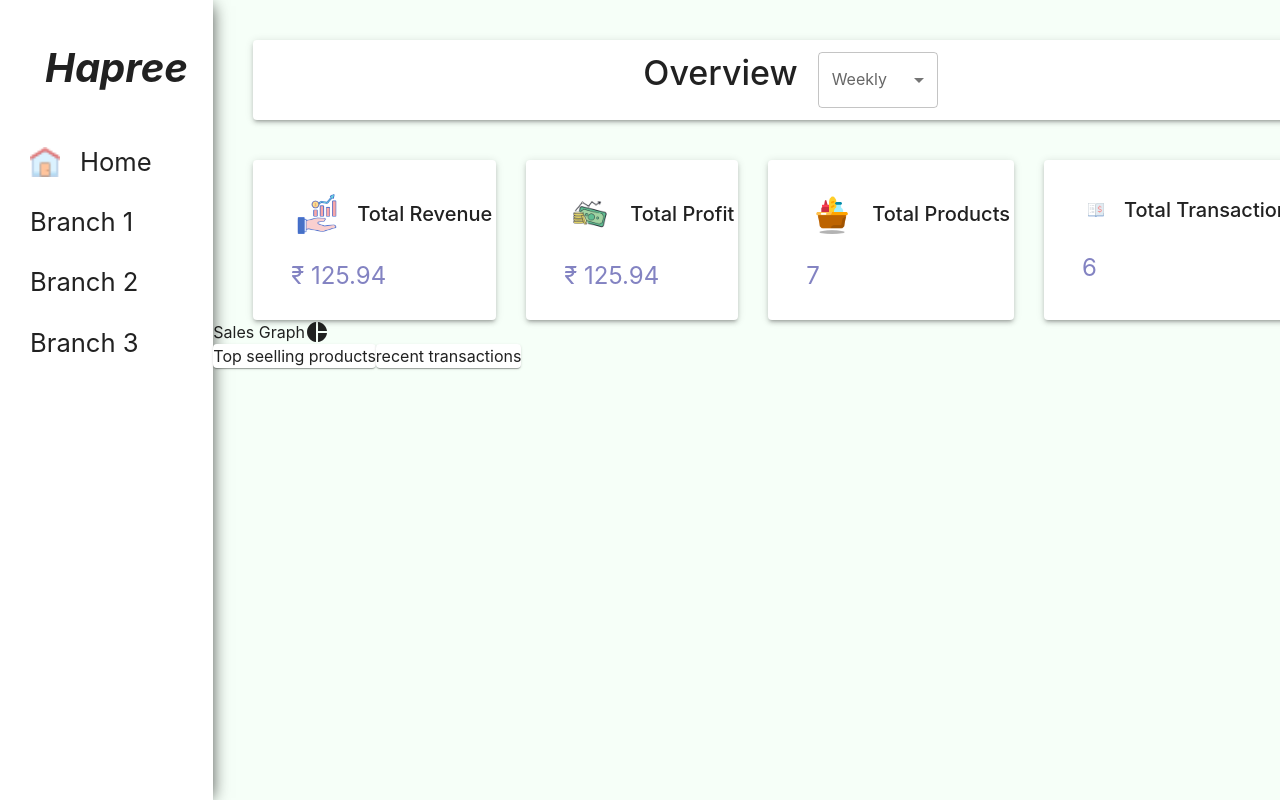
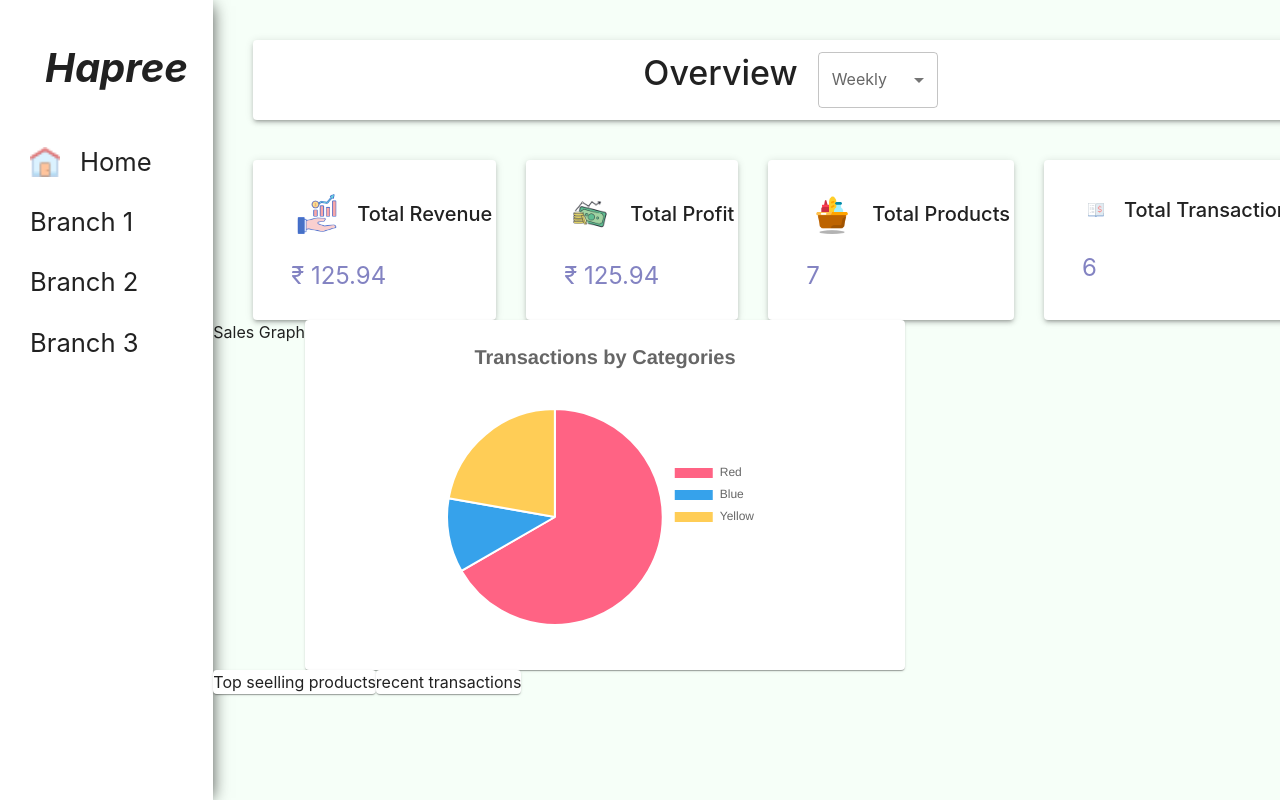
Before and after one commit to PreethiPara/Billing-App, a React (Create React App) app: page /dashboard in a window 1280 px wide. Shown: the top 800 px of the page. Built offline with nearby package versions, Linux system fonts and the light colour scheme; a web font is replaced by a local one.

Commit message:
implementing pie-chart, styling error near blue part of pie chart

```diff
--- a/package.json
+++ b/package.json
@@ -16,6 +16,7 @@
     "@types/react-dom": "^18.0.0",
     "@types/webpack": "^5.28.5",
     "chart.js": "^4.4.2",
+    "ng2-charts": "^6.0.0",
     "react": "^18.2.0",
     "react-chartjs-2": "^5.2.0",
     "react-dom": "^18.2.0",
@@ -50,6 +51,7 @@
     ]
   },
   "devDependencies": {
+    "@types/chart.js": "^2.9.28",
     "autoprefixer": "^10.4.18",
     "postcss": "^8.4.35",
     "tailwindcss": "^3.4.1"
--- a/src/pages/dashboard/components/PieChartRevenue/PieChartRevenue.tsx
+++ b/src/pages/dashboard/components/PieChartRevenue/PieChartRevenue.tsx
@@ -1,9 +1,49 @@
-import { Paper } from "@mui/material";
+import React from "react";
+import 'chart.js/auto';
+import { Chart } from 'react-chartjs-2';
+import { Pie } from "react-chartjs-2";
+import { Box, Paper } from "@mui/material";
 
-export default function PieChartRevenue(){
-    return(
+const labels = ["January", "February", "March", "April", "May", "June"];
+const data = {
+    labels: [
+      'Red',
+      'Blue',
+      'Yellow'
+    ],
+    datasets: [{
+      label: 'My First Dataset',
+      data: [300, 50, 100],
+      backgroundColor: [
+        'rgb(255, 99, 132)',
+        'rgb(54, 162, 235)',
+        'rgb(255, 205, 86)'
+      ],
+      hoverOffset: 30
+    }]
+  };
+  const options = {
+    plugins: {
+    legend:{
+        position:"right" as "right",
+    },
+      title: {
+        display: true,
+        text: 'Transactions by Categories',
+        font:{
+            size:20
+        }
+      },
 
-            <Paper>pie chart</Paper>
+    }
+  };
+const PieChart = () => {
+return (
 
-    )
-}
+    <Paper className="p-4" style={{ width: "600px", height: "350px",display:"flex", justifyContent:"center",alignItems:"center" }}>
+        <Pie  style={{width:"600px",height:"300px"}}className="m-3" data={data} options={options}/>
+    </Paper>
+
+  );
+};
+export default PieChart;
--- a/src/pages/dashboard/index.tsx
+++ b/src/pages/dashboard/index.tsx
@@ -15,7 +15,7 @@ function Dashboard(){
                 <OverView/>
                 <div className="flex">
                     <SalesGraph/>
-                    <PieChart/>
+                    <PieChartRevenue/>
                 </div>
                 <div className="flex">
                     <TopSellingProducts/>
```
Also changed, not shown: 1 other file (tests, documents, lock files or other folders).
